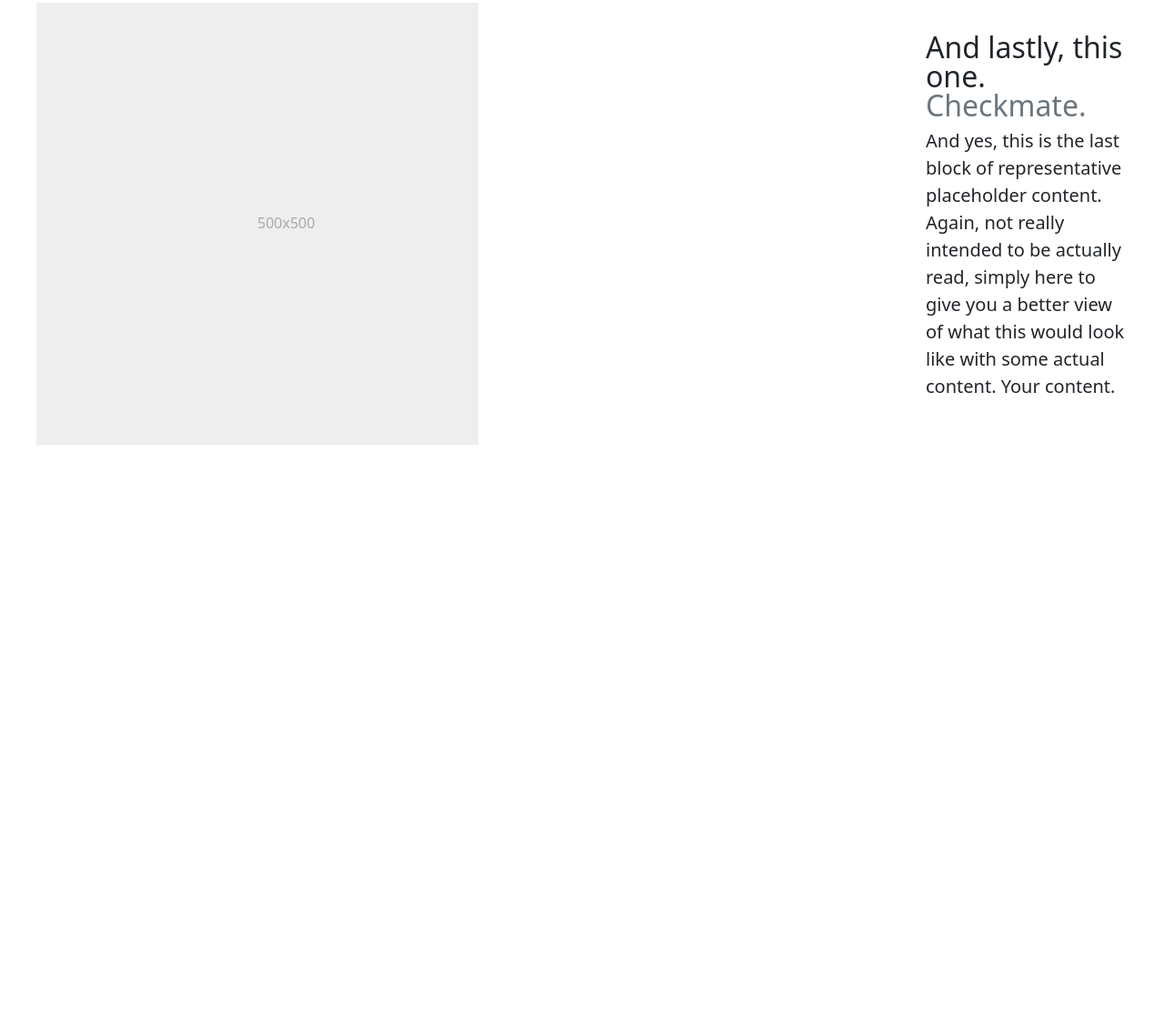
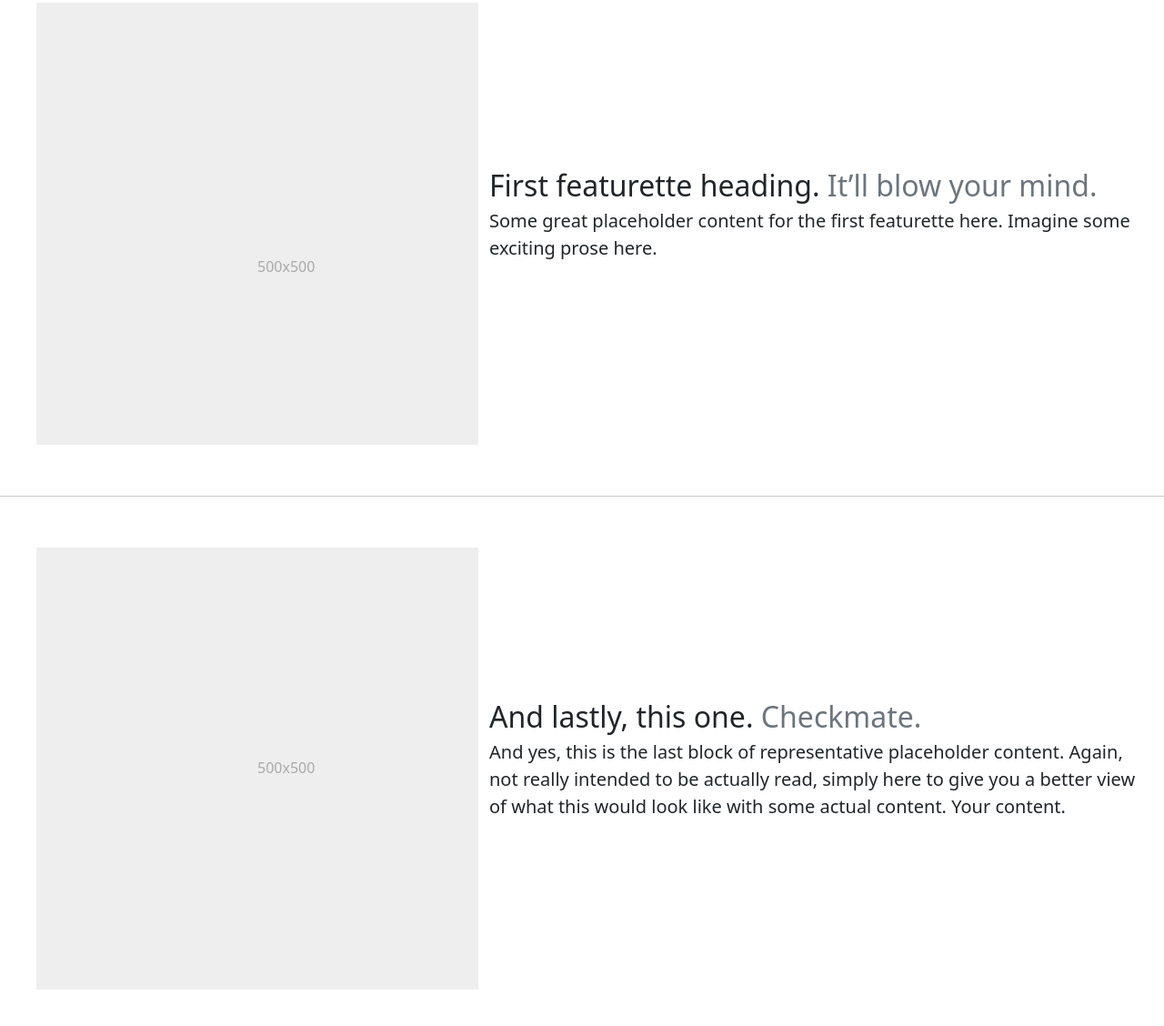
Before and after one commit to kelsieszost/recipe-guide, a plain HTML site: page index.html in a window 1280 px wide. Shown: the part 1921-3049 px from the top of the page at 91% size. Before the commit the page ends 2450 px from the top, so only its background shows below. Drawn offline with nearby package versions, Linux system fonts and the light colour scheme.

Commit message:
media screen featurette

```diff
--- a/assets/styles/styles.css
+++ b/assets/styles/styles.css
@@ -33,11 +33,11 @@ box-sizing: border-box;
 }
 
 .col-md-7.align-items-center {
-    padding-left: 30rem;
+    padding-left: 27rem;
 }
 
 
-@media screen and (max-width: 750px) {
+@media screen and (max-width: 2000px) {
     .col-md-7.align-items-center {
         position: relative;
         padding: 0%;
--- a/index.html
+++ b/index.html
@@ -138,12 +138,24 @@
     <hr class="featurette-divider">
     <div class="row featurette">
       <div class="col-md-5">
-        <svg class="bd-placeholder-img bd-placeholder-img-lg featurette-image img-fluid mx-auto" width="500" height="500" xmlns="http://www.w3.org/2000/svg" role="img" aria-label="Placeholder: 500x500" preserveAspectRatio="xMidYMid slice" focusable="false"><title>Placeholder</title><rect width="100%" height="100%" fill="#eee"></rect><text x="50%" y="50%" fill="#aaa" dy=".3em">500x500</text></svg>
-
+        <svg class="bd-placeholder-img bd-placeholder-img-lg featurette-image img-fluid mx-auto" width="500" height="500" xmlns="http://www.w3.org/2000/svg" role="img" aria-label="Placeholder: 500x500" preserveAspectRatio="xMidYMid slice" focusable="false"><title>Placeholder</title><rect width="100%" height="100%" fill="#eee"></rect><text x="50%" y="60%" fill="#aaa" dy=".3em">500x500</text></svg>
       </div>
       <div class="col-md-7 align-items-center">
-        <h2 class="featurette-heading fw-normal lh-1">And lastly, this one. <span class="text-muted">Checkmate.</span></h2>
-        <p class="lead">And yes, this is the last block of representative placeholder content. Again, not really intended to be actually read, simply here to give you a better view of what this would look like with some actual content. Your content.</p>
+        <h2 class="featurette-heading fw-normal lh-1">First featurette heading. <span class="text-muted">It’ll blow your mind.</span></h2>
+        <p class="lead">Some great placeholder content for the first featurette here. Imagine some exciting prose here.</p>
+      </div>
+    </div>
+
+
+
+    <hr class="featurette-divider">
+    <div class="row featurette">
+      <div class="col-md-5">
+        <svg class="bd-placeholder-img bd-placeholder-img-lg featurette-image img-fluid mx-auto" width="500" height="500" xmlns="http://www.w3.org/2000/svg" role="img" aria-label="Placeholder: 500x500" preserveAspectRatio="xMidYMid slice" focusable="false"><title>Placeholder</title><rect width="100%" height="100%" fill="#eee"></rect><text x="50%" y="50%" fill="#aaa" dy=".3em">500x500</text></svg>
+      </div>
+      <div class="col-md-7 align-items-center">
+          <h2 class="featurette-heading fw-normal lh-1">And lastly, this one. <span class="text-muted">Checkmate.</span></h2>
+          <p class="lead">And yes, this is the last block of representative placeholder content. Again, not really intended to be actually read, simply here to give you a better view of what this would look like with some actual content. Your content.</p>
       </div>
     </div>
 
```
Also changed, not shown: 2 other files.
